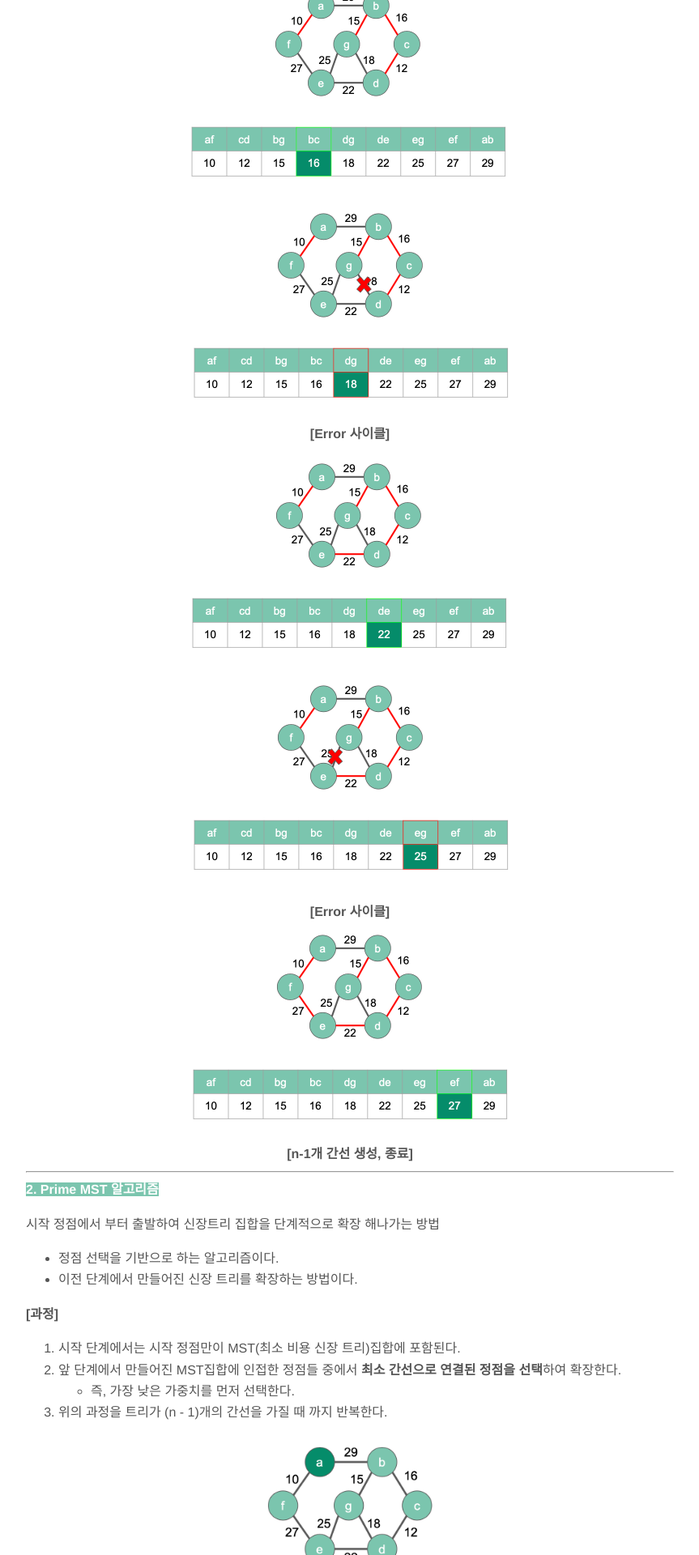
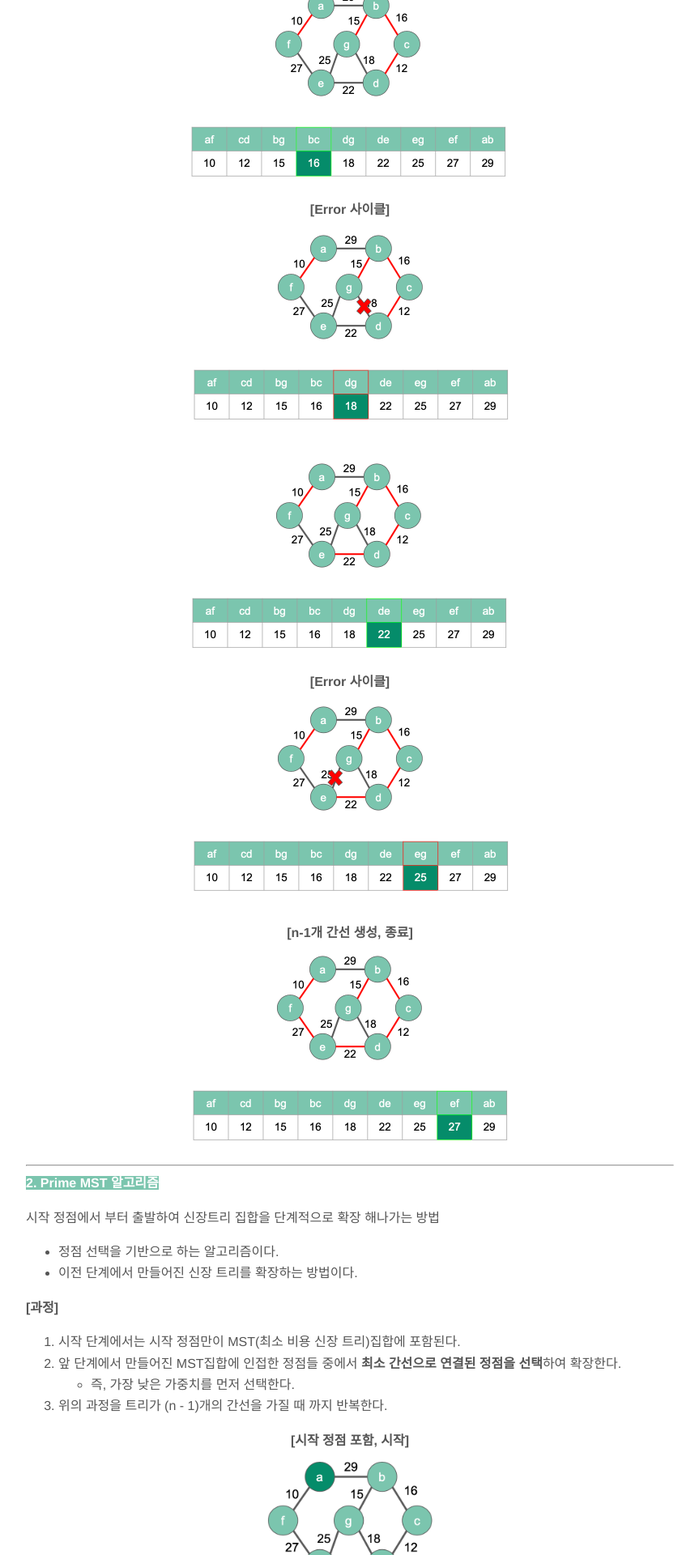
Before and after one commit to hyunwlee-dev/TIL, a Jekyll site: the page built from _posts/2021-10-01-til.md, in a window 1280 px wide. Shown: the part 2504-4424 px from the top of the page at 81% size, without its empty margins (208-1071 px from the left). Built offline with Jekyll 4.4.1, drawn with Linux system fonts in a browser that asks for light colours; nearby versions of some CDN libraries.

Commit message:
modified:   _posts/2021-10-01-til.md

```diff
--- a/_posts/2021-10-01-til.md
+++ b/_posts/2021-10-01-til.md
@@ -61,19 +61,19 @@
 
 <img src="https://github.com/hyunwlee-dev/TIL/blob/f67646c90fd0c7e6a7fd74724c7c0a2816c209f7/images/til211001/kruskal4.png?raw=true" style="zoom:50%;" />
 
+<center><strong>[Error 사이클]</strong></center>
+
 <img src="https://github.com/hyunwlee-dev/TIL/blob/f67646c90fd0c7e6a7fd74724c7c0a2816c209f7/images/til211001/kruskal5.png?raw=true" style="zoom:50%;" />
+
+<img src="https://github.com/hyunwlee-dev/TIL/blob/f67646c90fd0c7e6a7fd74724c7c0a2816c209f7/images/til211001/kruskal6.png?raw=true" style="zoom:50%;" />
 
 <center><strong>[Error 사이클]</strong></center>
 
-<img src="https://github.com/hyunwlee-dev/TIL/blob/f67646c90fd0c7e6a7fd74724c7c0a2816c209f7/images/til211001/kruskal6.png?raw=true" style="zoom:50%;" />
-
 <img src="https://github.com/hyunwlee-dev/TIL/blob/f67646c90fd0c7e6a7fd74724c7c0a2816c209f7/images/til211001/kruskal7.png?raw=true" style="zoom:50%;" />
 
-<center><strong>[Error 사이클]</strong></center>
+<center><strong>[n-1개 간선 생성, 종료]</strong></center>
 
 <img src="https://github.com/hyunwlee-dev/TIL/blob/f67646c90fd0c7e6a7fd74724c7c0a2816c209f7/images/til211001/kruskal8.png?raw=true" style="zoom:50%;" />
-
-<center><strong>[n-1개 간선 생성, 종료]</strong></center>
 
 ---
 
@@ -91,11 +91,9 @@
    - 즉, 가장 낮은 가중치를 먼저 선택한다.
 3. 위의 과정을 트리가 (n - 1)개의 간선을 가질 때 까지 반복한다.
 
-
+<center><strong>[시작 정점 포함, 시작]</strong></center>
 
 <img src="https://github.com/hyunwlee-dev/TIL/blob/f833132eee791a56575b4b710f10b25c6829042a/images/til211001/prim1.png?raw=true" style="zoom:40%;" />
-
-<center><strong>[시작 정점 포함, 시작]</strong></center>
 
 
 
@@ -119,9 +117,11 @@
 
 
 
+<center><strong>[n-1개 간선 생성, 종료]</strong></center>
+
 <img src="https://github.com/hyunwlee-dev/TIL/blob/f833132eee791a56575b4b710f10b25c6829042a/images/til211001/prim7.png?raw=true" style="zoom:40%;" />
 
-<center><strong>[n-1개 간선 생성, 종료]</strong></center>
+
 
 
 
```
